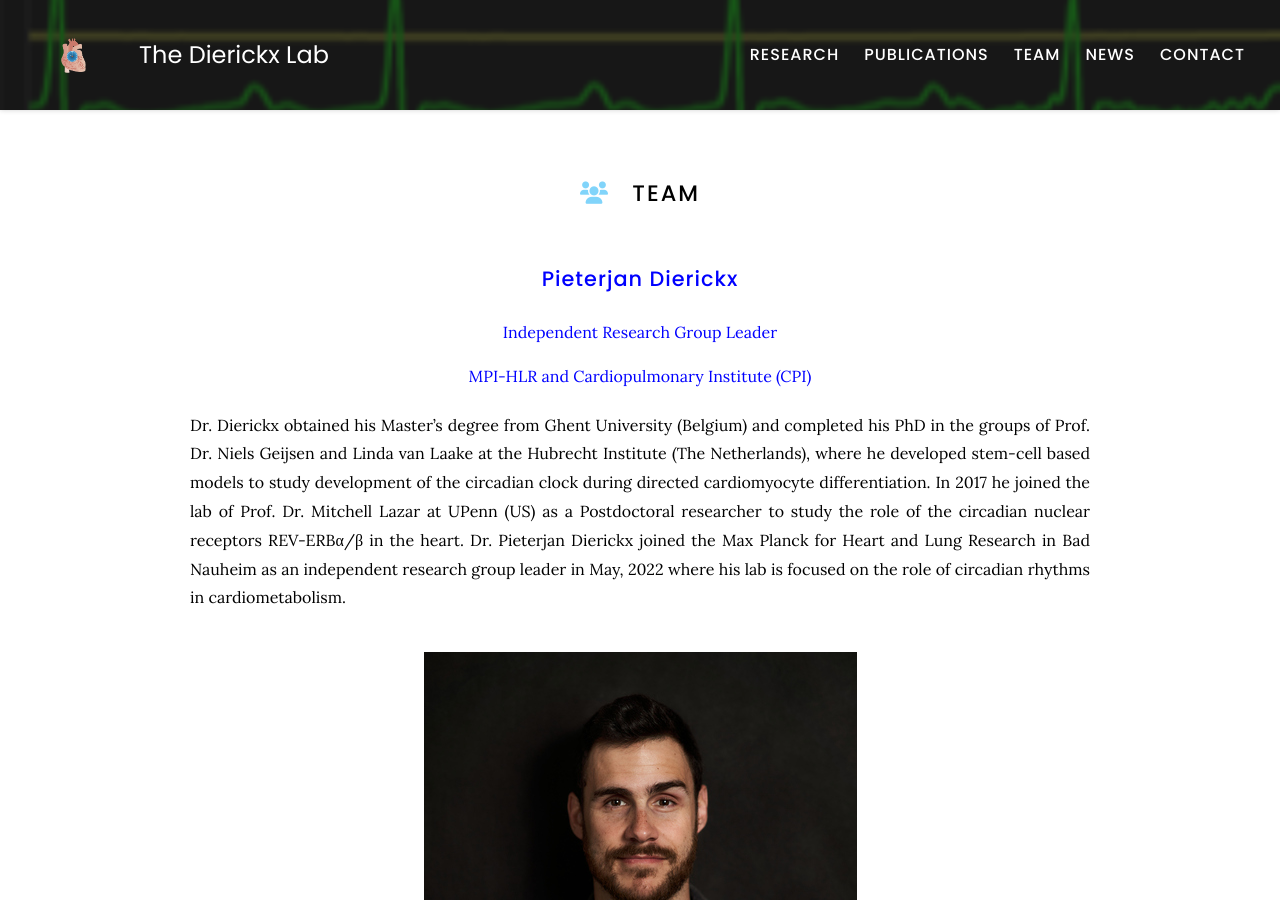
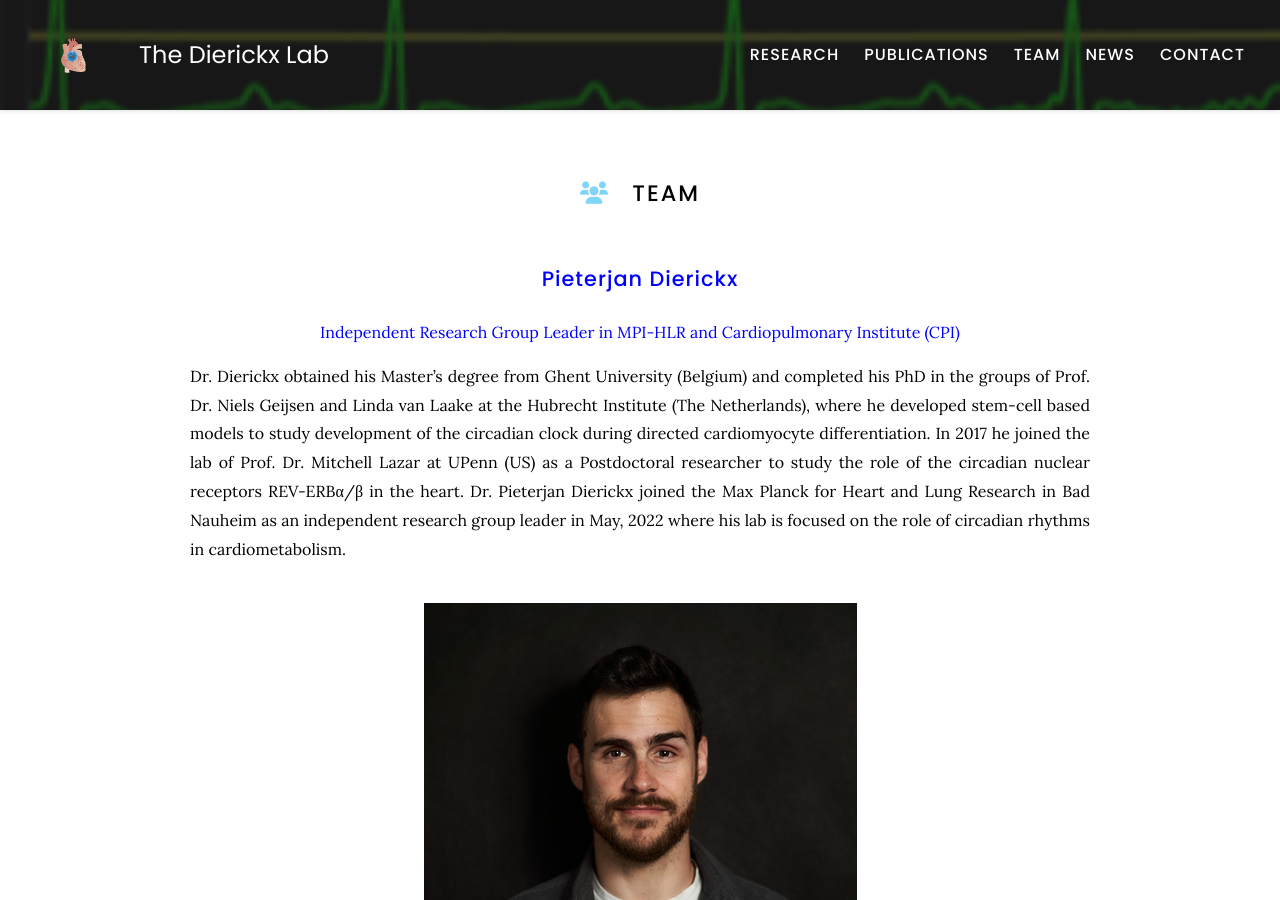
Before and after one commit to theDierickxLab/theDierickxLab, a Jekyll site: the page built from team/index.md, in a window 1280 px wide and 900 px high. Built offline with Jekyll 4.4.1, drawn with Linux system fonts in a browser that asks for light colours.

Commit message:
Update index.md

```diff
--- a/team/index.md
+++ b/team/index.md
@@ -10,9 +10,8 @@ nav:
 ## <span style="color: blue;">Pieterjan Dierickx</span>
 
 <div>
-<span style="color: blue;">Independent Research Group Leader</span>
+<span style="color: blue;">Independent Research Group Leader in MPI-HLR and Cardiopulmonary Institute (CPI)</span>
 </div>
-<span style="color: blue;">MPI-HLR and Cardiopulmonary Institute (CPI)</span>
 {:.center}
 
 Dr. Dierickx obtained his Master’s degree from Ghent University (Belgium) and completed his PhD in the groups of Prof. Dr. Niels Geijsen and Linda van Laake at the Hubrecht Institute (The Netherlands), where he developed stem-cell based models to study development of the circadian clock during directed cardiomyocyte differentiation. In 2017 he joined the lab of Prof. Dr. Mitchell Lazar at UPenn (US) as a Postdoctoral researcher to study the role of the circadian nuclear receptors REV-ERBα/β in the heart. Dr. Pieterjan Dierickx joined the Max Planck for Heart and Lung Research in Bad Nauheim as an independent research group leader in May, 2022 where his lab is focused on the role of circadian rhythms in cardiometabolism.
```
